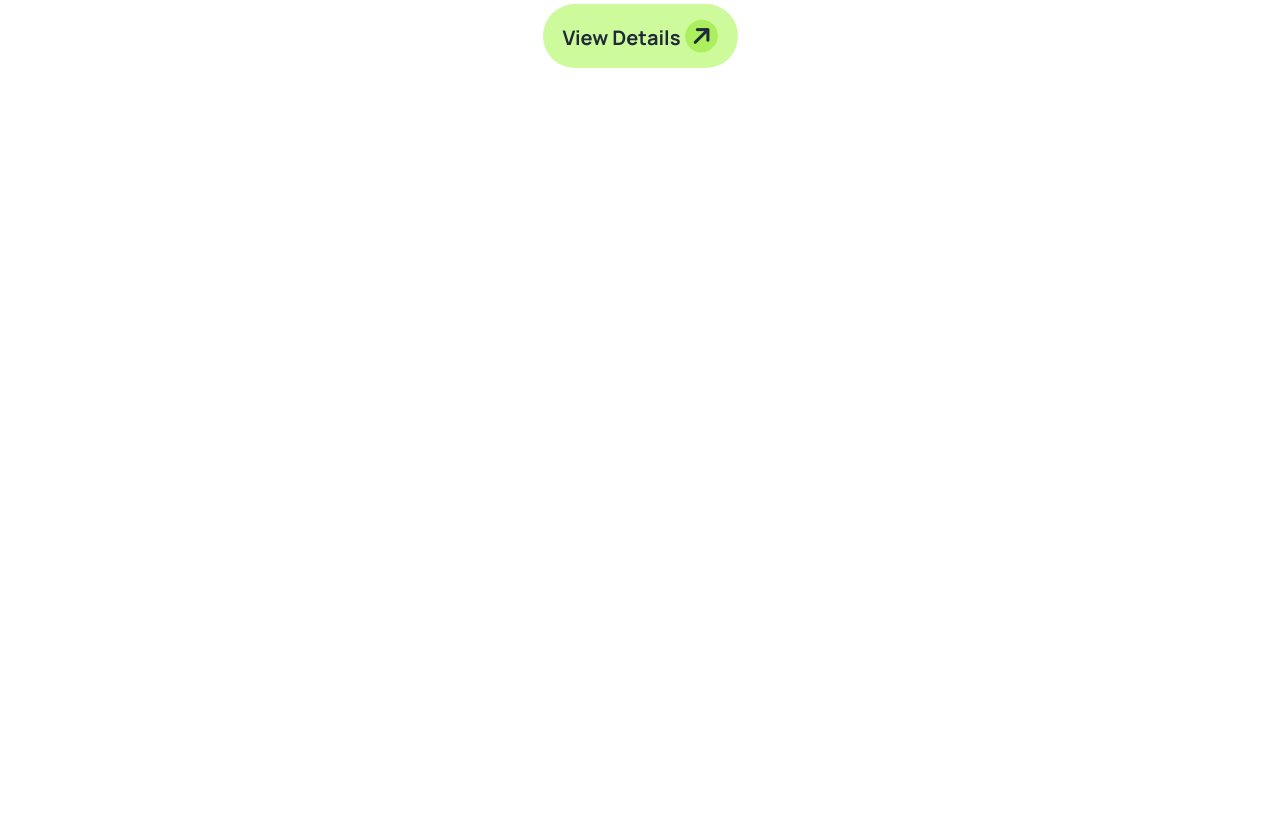
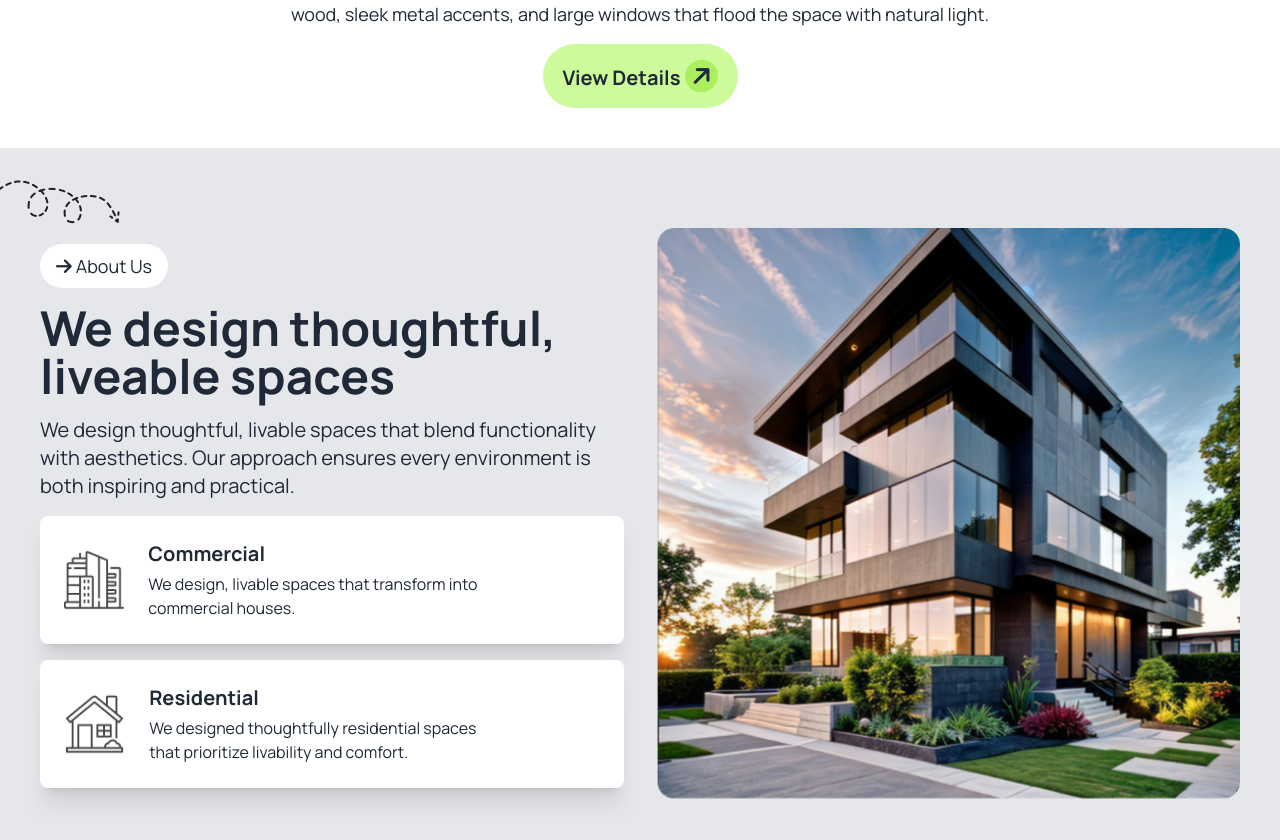
Before and after one commit to anikdas10/Assignment-3, a plain HTML site: page index.html in a window 1280 px wide. Shown: the part 654-1494 px from the top of the page. Before the commit the page ends 800 px from the top, so only its background shows below. Drawn offline with nearby package versions, Linux system fonts and the light colour scheme.

Commit message:
Thoughtfully liveable space section done

```diff
--- a/index.html
+++ b/index.html
@@ -22,10 +22,10 @@
 </head>
 
 
-<body class="font-familly bg-gray-200">
+<body class=" bg-gray-200 font-familly">
    <header class="bg-white mt-5 px-10 ">
     <!-- navbar -->
-      <nav class="container mx-auto ">
+      <nav class="container  mx-auto ">
         <div class="navbar bg-base-100">
   <div class="navbar-start flex items-center">
     <i class="fa-solid fa-arrow-right -rotate-[45deg] text-2xl bg-[#ABEF5F] px-1.5 py-.5 rounded-full mr-2 "></i>
@@ -44,14 +44,14 @@
   </div>
   <div class="navbar-end">
     <button class=" bg-[#ABEF5F] text-xl font-bold py-4 px-5 rounded-full hidden lg:block">Book Consult <i class="fa-solid fa-arrow-right -rotate-[45deg] text-2xl bg-[#1C1C1C] px-1.5 py-.5 rounded-full text-white"></i> </button>
-    <i class="fa-solid fa-bars text-3xl lg:hidden bg-white p-2"></i>
+    <i class="fa-solid fa-bars text-3xl p-4 rounded-full lg:hidden bg-white "></i>
   </div>
 </div>
     </nav>
 
     <!-- content -->
      <section class="">
-        <div class="container  mx-auto">
+        <div class="container  mx-auto py-10">
             <!-- images -->
             <div>
                 <img src="assets/banner.png" class="mx-auto" alt="">
@@ -67,7 +67,53 @@
         </div>
      </section>
    </header>
+   <!-- main section -->
+    <main>
+        <!-- thoughtfulll place -->
+         <section class=" py-20">
+            <div class="container mx-auto px-10">
+                <div class="flex flex-col lg:flex-row gap-8">
+                    <!-- text container -->
+                    <div class="flex-1 space-y-4 relative">
+                        <div class="absolute -left-12 -top-12 hidden lg:block">
+                            <img src="assets/Vector.png"  alt="">
+                        </div>
+                        <p class="bg-white inline-block px-4 py-2 rounded-full text-lg">
+                            <i class="fa-solid fa-arrow-right mr-1 "></i>About Us
+                        </p>
+                        <h2 class="text-2xl font-bold lg:text-5xl">We design thoughtful, liveable spaces</h2>
+                        <p class="text-xl">We design thoughtful, livable spaces that blend functionality with aesthetics. Our approach ensures every environment is both inspiring and practical.
+                        </p>
+                        <!-- card-1 -->
+                         <div class="bg-white rounded-lg shadow-xl flex items-center gap-6 p-6 ">
+                          <div>
+                            <img src="assets/commercial.png" alt="">
+                          </div>
+                         <div class=" space-y-1">
+                           <h2 class="text-xl font-bold">Commercial</h2>
+                           <p class="lg:w-3/4">We design, livable spaces that transform into commercial houses.</p>
+                          </div>
+                          </div>
+                        <!-- card-2 -->
+                         <div class="bg-white rounded-lg shadow-xl flex items-center gap-6 p-6 ">
+                          <div>
+                            <img src="assets/residential.png" class="w-20" alt="">
+                          </div>
+                         <div class=" space-y-1">
+                           <h2 class="text-xl font-bold">Residential</h2>
+                           <p class="lg:w-3/4">We designed thoughtfully residential spaces that prioritize livability and comfort.</p>
+                          </div>
+                          </div>
+                    </div>
+                    <!-- image container -->
+                     <div class="flex-1 w-full">
+                        <img src="assets/Rectangle.png" class="w-full" alt="">
+                     </div>
+                </div>
+            </div>
+         </section>
 
-    <div class=""></div>
+    </main>
+
 </body>
 </html>
```
